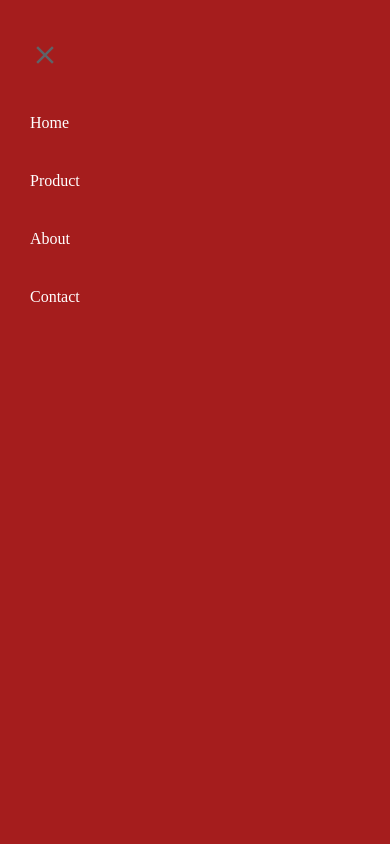
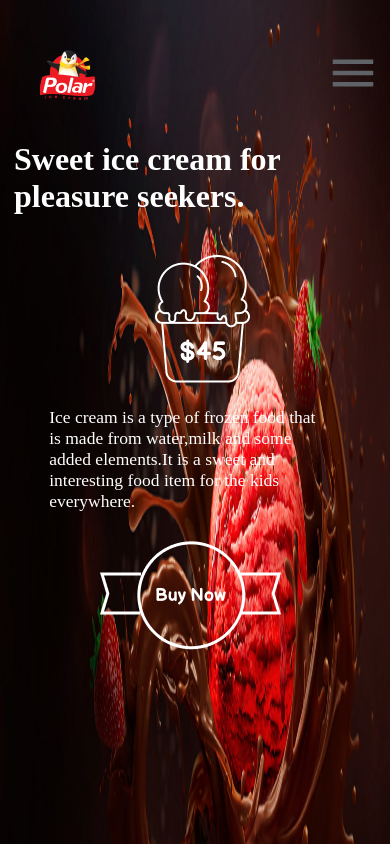
Before and after one commit to johnsonigbal/cone, a plain HTML site: page index.html in a window 390 px wide. Shown: the top 844 px of the page. Drawn offline with Linux system fonts and the light colour scheme.

Commit message:
cone complete responsive

```diff
--- a/css/media.css
+++ b/css/media.css
@@ -134,6 +134,17 @@
 
 @media (max-width:500px) {
 
+    #menu{
+        display: block;
+        padding-right: 10px;
+    }
+
+    nav{
+        display: flex;
+        justify-content: space-between;
+        align-items:self-end;
+    }
+
 
     .top_subcontainer{
 
@@ -152,7 +163,7 @@
 
 
           .side_bar{
-            display: flex;
+
             width: 100%;
 
         }
@@ -171,8 +182,12 @@
 
     .top_subcontainer h1{
 
-        font-size: .5em;
+        font-size: .4em;
         }
+        .top_subcontainer {
+            top: 1%;;
+
+            }
 
 
 }
--- a/css/style.css
+++ b/css/style.css
@@ -216,6 +216,9 @@ font-size: 20px;
 font-weight: 400;
 
 }
+#menu{
+    display: none;
+}
 
 .name_text1{
 
--- a/index.html
+++ b/index.html
@@ -32,7 +32,7 @@
         <div><a href="#About">About</a></div>
         <div><a href="#Contact">Contact</a> </div>
      </div>
-     <div id="menu"><svg xmlns="http://www.w3.org/2000/svg" height="54px" viewBox="0 -960 960 960" width="54px" fill="#5f6368"><path d="M120-240v-80h720v80H120Zm0-200v-80h720v80H120Zm0-200v-80h720v80H120Z"/></svg>
+     <div id="menu" onclick="openmenu()"><svg xmlns="http://www.w3.org/2000/svg" height="54px" viewBox="0 -960 960 960" width="54px" fill="#5f6368"><path d="M120-240v-80h720v80H120Zm0-200v-80h720v80H120Zm0-200v-80h720v80H120Z"/></svg>
     </div>
 
 
@@ -287,6 +287,11 @@ function closed(){
 
 }
 
+function openmenu(){
+    side_bar_closed.style.display='flex';
+
+}
+
 </script>
 
 </body>
```
